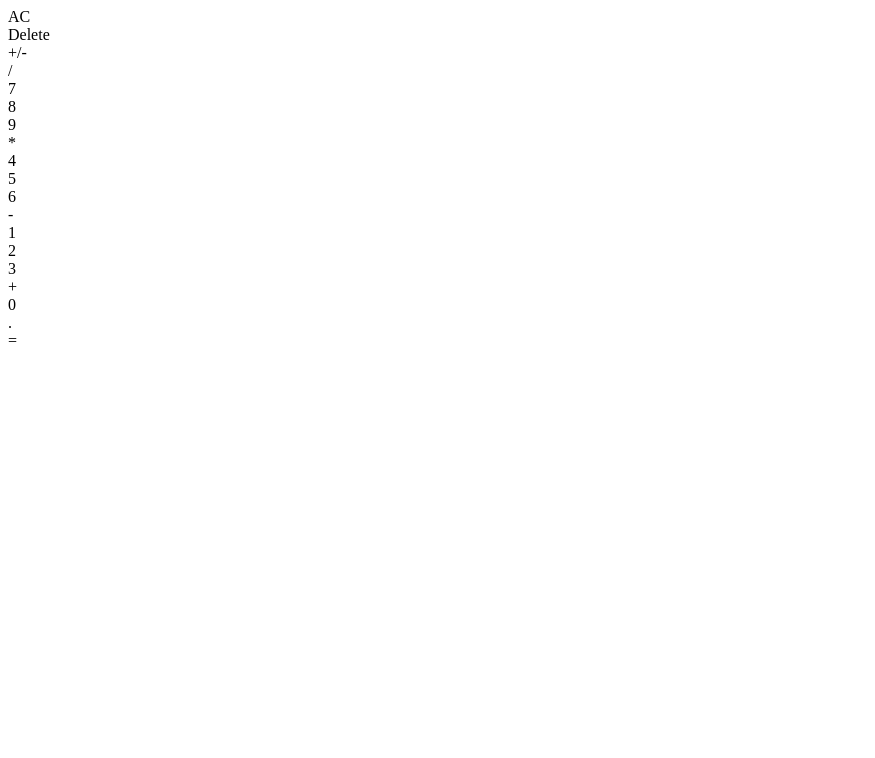
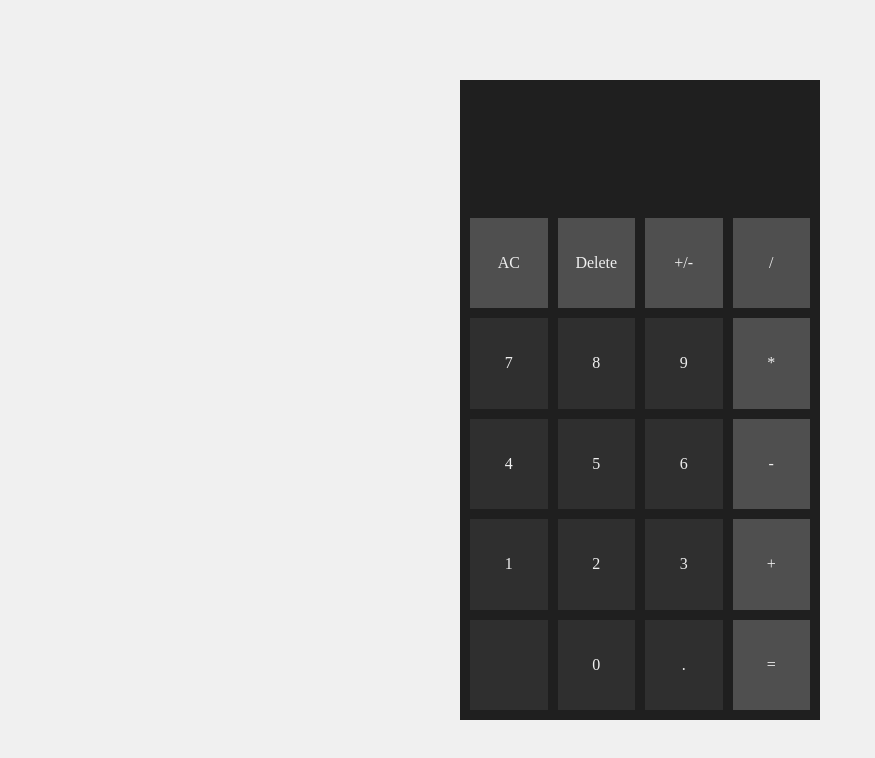
Before and after one commit to DamianRieumont/javascript-calculator, a plain HTML site: page index.html in a window 1280 px wide. Shown: the whole page, without its empty margins (0-875 px from the left). Drawn offline with Linux system fonts and the light colour scheme.

Commit message:
added basic button styles

```diff
--- a/index.html
+++ b/index.html
@@ -5,7 +5,7 @@
     <meta charset="UTF-8">
     <meta http-equiv="X-UA-Compatible" content="IE=edge">
     <meta name="viewport" content="width=device-width, initial-scale=1.0">
-    <a href="./styles.css"></a>
+    <link rel="stylesheet" href="styles.css">
     <title>Calculator</title>
 </head>
 
@@ -14,28 +14,31 @@
     <div id="container">
         <div id="calculator">
             <div id="input">
-                <div id="btn-conntainer">
+
+            </div>
+            <div id="btn-container">
                 <div class="btn">AC</div>
                 <div class="btn">Delete</div>
                 <div class="btn">+/-</div>
                 <div class="btn">/</div>
-                    <div class="btn">7</div>
-                    <div class="btn">8</div>
-                    <div class="btn">9</div>
+                <div class="btn number">7</div>
+                <div class="btn number">8</div>
+                <div class="btn number">9</div>
                 <div class="btn">*</div>
-                    <div class="btn">4</div>
-                    <div class="btn">5</div>
-                    <div class="btn">6</div>
+                <div class="btn number">4</div>
+                <div class="btn number">5</div>
+                <div class="btn number">6</div>
                 <div class="btn">-</div>
-                    <div class="btn">1</div>
-                    <div class="btn">2</div>
-                    <div class="btn">3</div>
+                <div class="btn number">1</div>
+                <div class="btn number">2</div>
+                <div class="btn number">3</div>
                 <div class="btn">+</div>
-                    <div class="btn">0</div>
-                    <div class="btn">.</div>
-                    <div class="btn">=</div>
+                <div class="btn number"></div>
+                <div class="btn number">0</div>
+                <div class="btn number">.</div>
+                <div class="btn" id="equal">=</div>
             </div>
-            </div>
+
         </div>
     </div>
 
--- a/styles.css
+++ b/styles.css
@@ -0,0 +1,54 @@
+body {
+    height: 100vh;
+    margin: 0px;
+    background-color: #f0f0f0;
+    color: #f0f0f0;
+    display: flex;
+    justify-content: center;
+    align-items: center;
+}
+
+#calculator {
+    width: 45vh;
+    height: 80vh;
+    background-color: #1f1f1f;
+    border: 1px;
+    display: flex;
+    flex-direction: column;
+    align-items: center;
+    padding: auto;
+}
+
+#input {
+    width: 100%;
+    height: 20vh;
+    background-color: #1f1f1f;
+}
+
+#btn-container {
+    background-color: #1f1f1f;
+    width: 100%;
+    height: 100%;
+    display: grid;
+    grid-auto-flow: revert;
+    grid-template-columns: repeat(4, 2fr);
+    align-items: center;
+    justify-content: center;
+    box-sizing: border-box;
+    padding: 5px;
+}
+
+.btn {
+    background-color: #4f4f4f;
+    width: 100%;
+    height: 100%;
+    box-sizing: border-box;
+    display: flex;
+    justify-content: center;
+    align-items: center;
+    border: #1f1f1f solid 5px;
+}
+
+.number {
+    background-color: #2f2f2f;
+}
```
Lines whose indentation alone changed are shown as unchanged.
